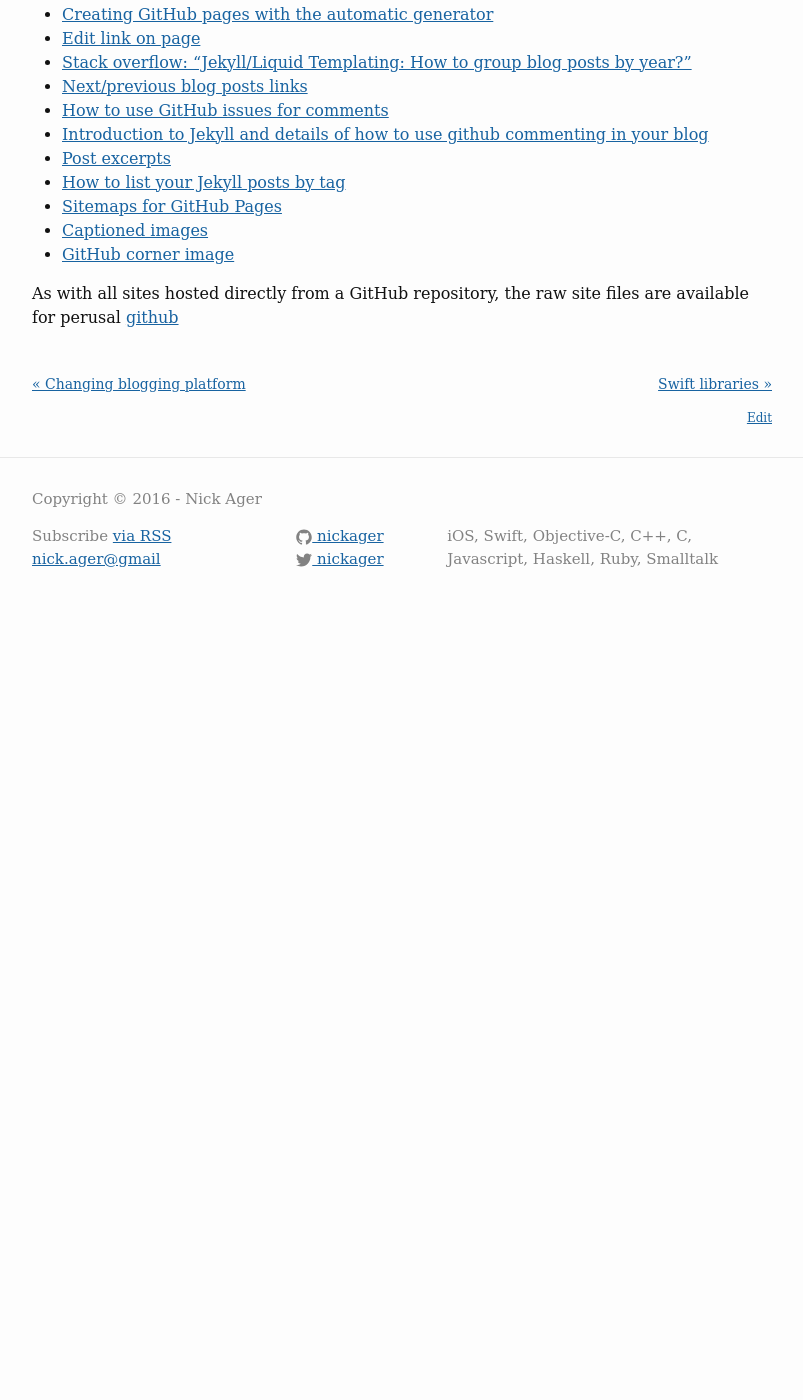
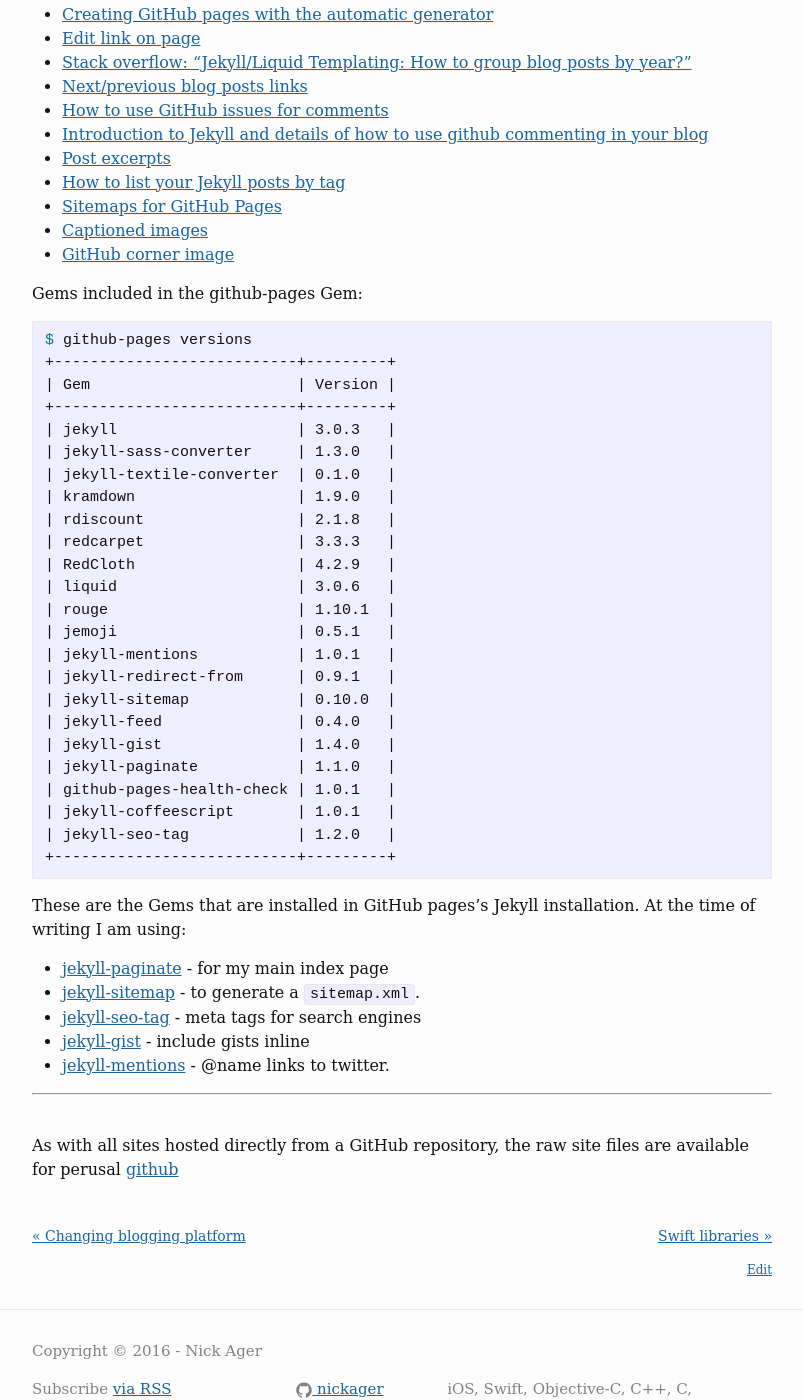
Before and after one commit to NickAger/nickager.github.io, a Jekyll site: the page built from _posts/2015-11-22-New-blog-infrastructure.md, in a window 1280 px wide and 1400 px high, scrolled down 3909 px. Shown: the whole window, without its empty margins (238-1041 px from the left). Built offline with Jekyll 4.4.1, drawn with Linux system fonts in a browser that asks for light colours; some web fonts are replaced; before the commit the page ends 4539 px from its top, so only the background shows below that.

Commit message:
updated post with details of the Gems I use with Jekyll

````diff
--- a/_posts/2015-11-22-New-blog-infrastructure.md
+++ b/_posts/2015-11-22-New-blog-infrastructure.md
@@ -122,4 +122,45 @@ Other sites I've found useful while customising Jekyll for my purpose include:
 * [Captioned images](http://stackoverflow.com/questions/19331362/using-an-image-caption-in-markdown-jekyll)
 * [GitHub corner image]( http://tholman.com/github-corners/)
 
+Gems included in the github-pages Gem:
+
+```bash
+$ github-pages versions
++---------------------------+---------+
+| Gem                       | Version |
++---------------------------+---------+
+| jekyll                    | 3.0.3   |
+| jekyll-sass-converter     | 1.3.0   |
+| jekyll-textile-converter  | 0.1.0   |
+| kramdown                  | 1.9.0   |
+| rdiscount                 | 2.1.8   |
+| redcarpet                 | 3.3.3   |
+| RedCloth                  | 4.2.9   |
+| liquid                    | 3.0.6   |
+| rouge                     | 1.10.1  |
+| jemoji                    | 0.5.1   |
+| jekyll-mentions           | 1.0.1   |
+| jekyll-redirect-from      | 0.9.1   |
+| jekyll-sitemap            | 0.10.0  |
+| jekyll-feed               | 0.4.0   |
+| jekyll-gist               | 1.4.0   |
+| jekyll-paginate           | 1.1.0   |
+| github-pages-health-check | 1.0.1   |
+| jekyll-coffeescript       | 1.0.1   |
+| jekyll-seo-tag            | 1.2.0   |
++---------------------------+---------+
+```
+
+These are the Gems that are installed in GitHub pages's Jekyll installation. At the time of writing I am using:
+
+* [jekyll-paginate](https://jekyllrb.com/docs/pagination/) - for my main index page
+* [jekyll-sitemap](https://github.com/jekyll/jekyll-sitemap) - to generate a `sitemap.xml`.
+* [jekyll-seo-tag](https://github.com/jekyll/jekyll-seo-tag) - meta tags for search engines
+* [jekyll-gist](https://github.com/jekyll/jekyll-gist) - include gists inline
+* [jekyll-mentions](https://github.com/jekyll/jekyll-mentions) - @name links to twitter.
+
+---
+
+<br />
+
 As with all sites hosted directly from a GitHub repository, the raw site files are available for perusal [github](https://github.com/NickAger/nickager.github.io)
````
